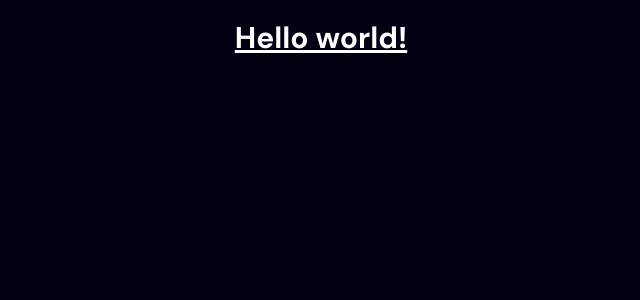
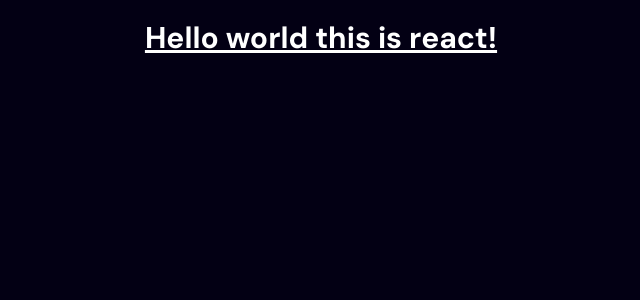
Before and after one commit to SharathKumar-M/react, a React (Vite) app in the folder react-movie/: page / in a window 1280 px wide. Shown: the top 300 px of the page, without its empty margins (319-959 px from the left). Built offline with nearby package versions, Linux system fonts and the light colour scheme.

Commit message:
app.jsx changes

```diff
--- a/react-movie/src/App.jsx
+++ b/react-movie/src/App.jsx
@@ -4,7 +4,7 @@
   return (
     <div>
       <h1 class="text-3xl font-bold underline">
-    Hello world!
+    Hello world this is react!
   </h1>
     </div>
   )
```
